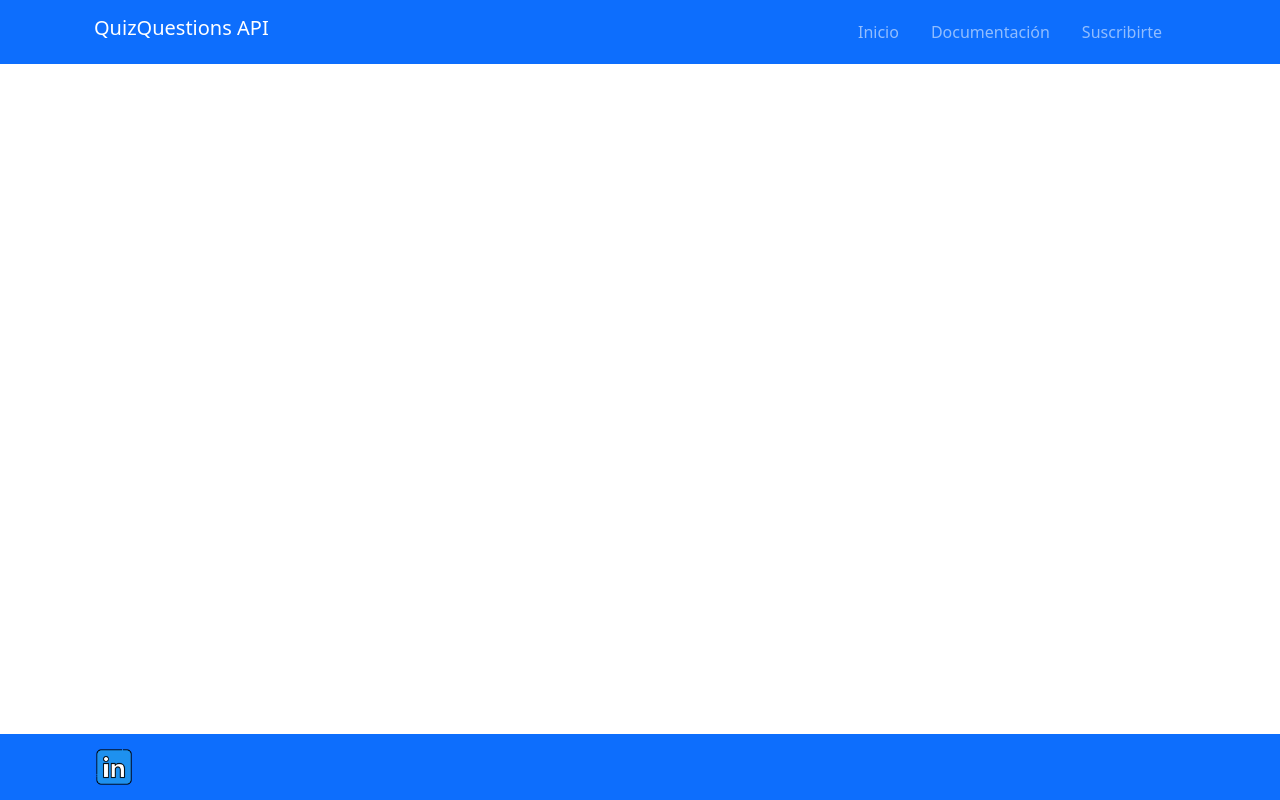
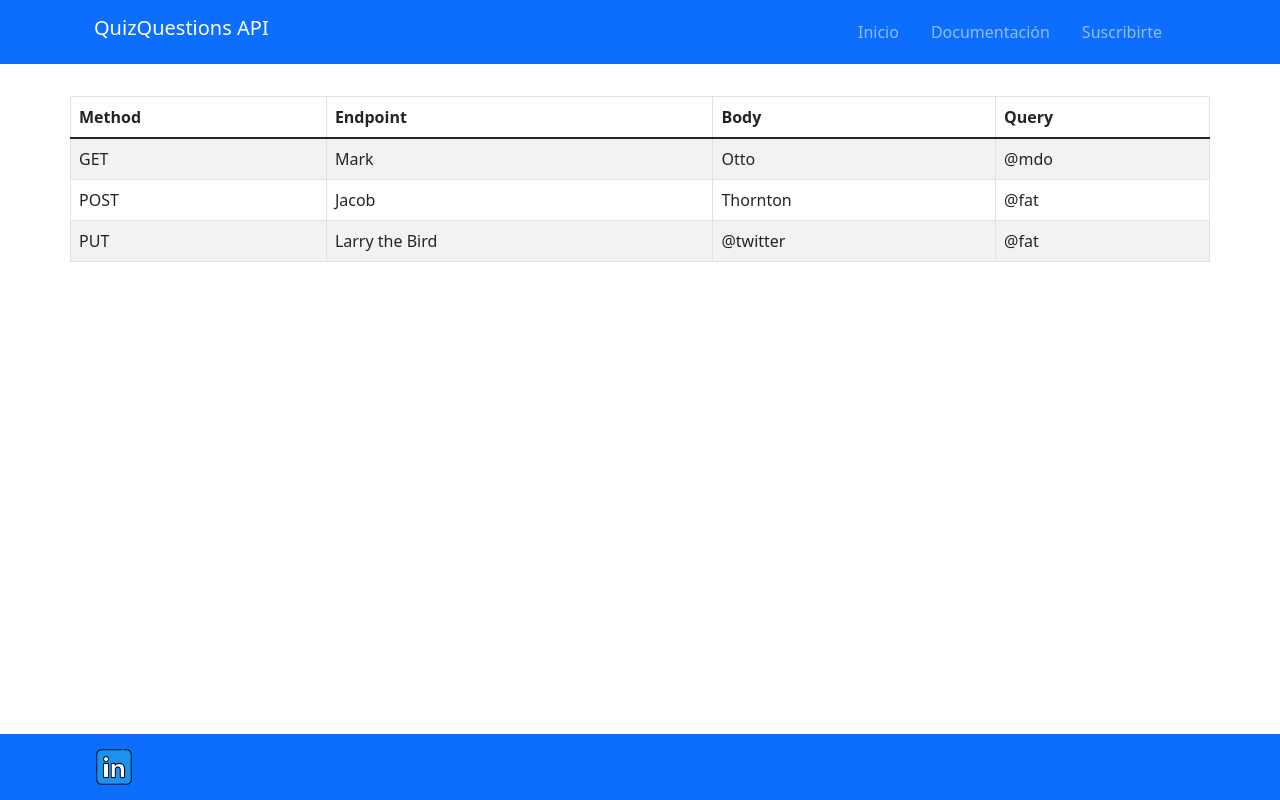
Before and after one commit to jorgeAgoiz/test-app-vite, a React (Vite) app: page /docs in a window 1280 px wide. Built offline with nearby package versions, Linux system fonts and the light colour scheme.

Commit message:
Small details

```diff
--- a/src/App.tsx
+++ b/src/App.tsx
@@ -5,6 +5,7 @@ import Footer from './components/Footer/Footer'
 import Header from './components/Header/Header'
 import Home from './components/Home/Home'
 import Suscribe from './components/Suscribe/Suscribe'
+import MainDocs from './components/MainDocs/MainDocs'
 
 
 const App = (): JSX.Element => {
@@ -15,6 +16,7 @@ const App = (): JSX.Element => {
 			<Switch>
 				<Route path={'/'} component={Home} />
 				<Route path={'/suscribe'} component={Suscribe} />
+				<Route path={'/docs'} component={MainDocs} />
 			</Switch>
 			<Footer />
 		</Container>
--- a/src/components/Header/Header.tsx
+++ b/src/components/Header/Header.tsx
@@ -18,7 +18,7 @@ const Header = (): JSX.Element => {
 							<Nav.Link className='me-3' onClick={() => setLocation('/')}>
 								Inicio
 							</Nav.Link>
-							<Nav.Link className='me-3' href="https://jorgeagoiz.github.io/quizQuestions-REST_API/index.html">
+							<Nav.Link className='me-3' onClick={() => setLocation('/docs')}>
 									Documentación
 							</Nav.Link>
 							<Nav.Link className='me-3' onClick={() => setLocation('/suscribe')}>
--- /dev/null
+++ b/src/components/MainDocs/MainDocs.tsx
@@ -0,0 +1,44 @@
+import React from 'react'
+import { Col, Row, Table } from 'react-bootstrap'
+
+const MainDocs = (): JSX.Element => {
+	return (
+		<>
+			<Row className='mt-5 mb-5'></Row>
+			<Row className='mt-5 mb-5'>
+				<Table striped bordered hover>
+					<thead>
+						<tr>
+							<th>Method</th>
+							<th>Endpoint</th>
+							<th>Body</th>
+							<th>Query</th>
+						</tr>
+					</thead>
+					<tbody>
+						<tr>
+							<td>GET</td>
+							<td>Mark</td>
+							<td>Otto</td>
+							<td>@mdo</td>
+						</tr>
+						<tr>
+							<td>POST</td>
+							<td>Jacob</td>
+							<td>Thornton</td>
+							<td>@fat</td>
+						</tr>
+						<tr>
+							<td>PUT</td>
+							<td>Larry the Bird</td>
+							<td>@twitter</td>
+							<td>@fat</td>
+						</tr>
+					</tbody>
+				</Table>
+			</Row>
+		</>
+	)
+}
+
+export default MainDocs
```
